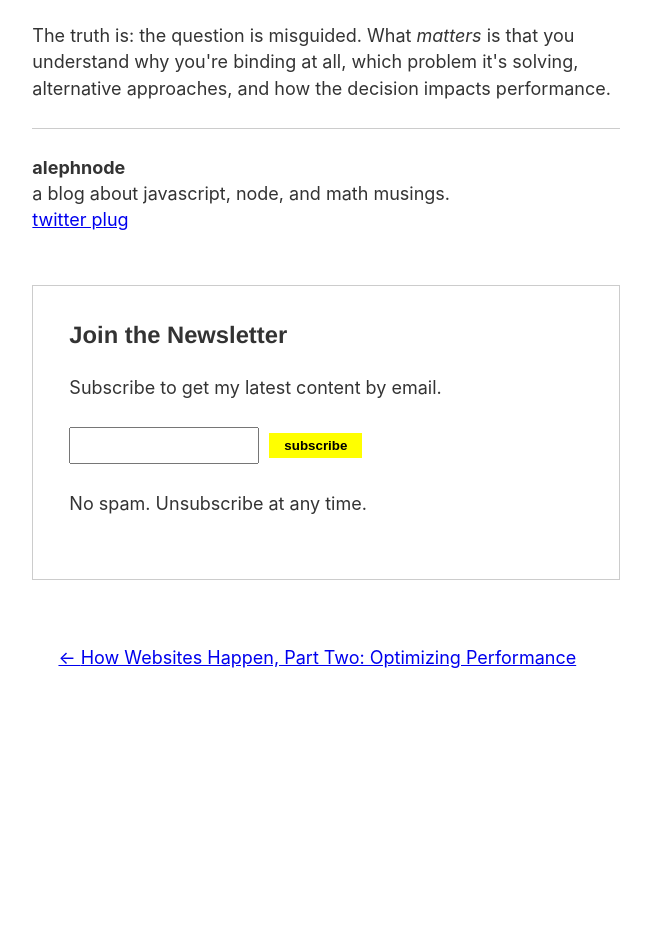
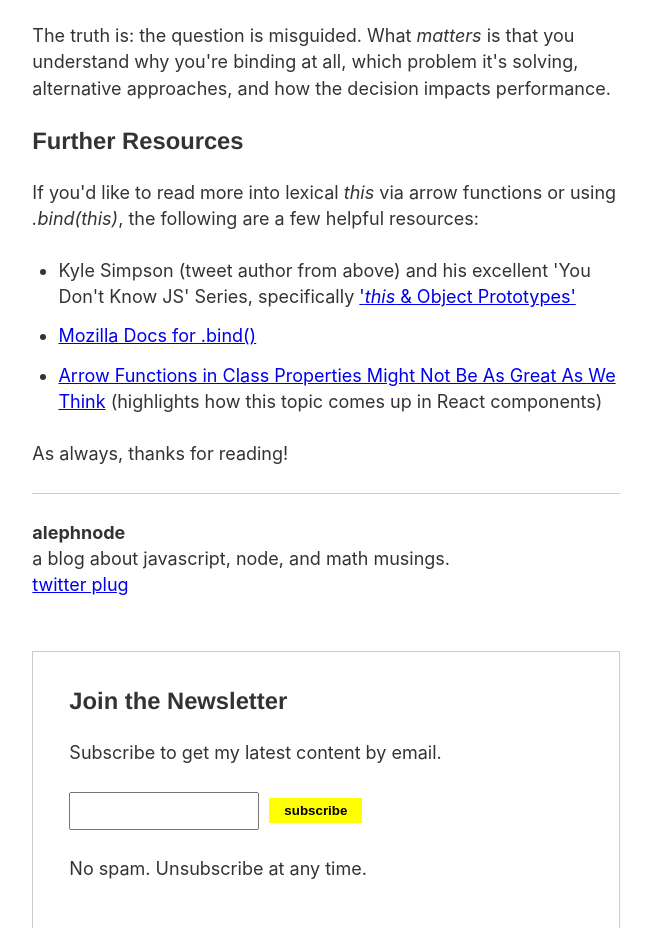
Before and after one commit to alephnode/alephnode, a Gatsby site: page /07-event-handler-binding in a window 1280 px wide. Shown: the part 3461-4389 px from the top of the page, without its empty margins (314-965 px from the left). Before the commit the page ends 4210 px from the top, so only its background shows below. Built offline with nearby package versions, Linux system fonts and the light colour scheme; Gatsby itself is replaced by a stand-in of ours; some packages are replaced by stand-ins of ours.

Commit message:
Further Resources Section

```diff
--- a/src/pages/07-event-handler-binding/index.md
+++ b/src/pages/07-event-handler-binding/index.md
@@ -96,3 +96,13 @@ To solve this problem, we have the two options summarized above: using _.bind(th
 We've seen examples where both options offer the expected result. So which should you use?
 
 The truth is: the question is misguided. What _matters_ is that you understand why you're binding at all, which problem it's solving, alternative approaches, and how the decision impacts performance.
+
+### Further Resources
+
+If you'd like to read more into lexical _this_ via arrow functions or using _.bind(this)_, the following are a few helpful resources:
+
+- Kyle Simpson (tweet author from above) and his excellent 'You Don't Know JS' Series, specifically <a href="https://github.com/getify/You-Dont-Know-JS/blob/master/this%20&%20object%20prototypes/README.md#you-dont-know-js-this--object-prototypes" target="_blank">'_this_ & Object Prototypes'</a>
+- <a href="https://developer.mozilla.org/en-US/docs/Web/JavaScript/Reference/Global_objects/Function/bind" target="_blank">Mozilla Docs for .bind()</a>
+- <a href="https://medium.com/@charpeni/arrow-functions-in-class-properties-might-not-be-as-great-as-we-think-3b3551c440b1" target="_blank">Arrow Functions in Class Properties Might Not Be As Great As We Think</a> (highlights how this topic comes up in React components)
+
+As always, thanks for reading!
```
